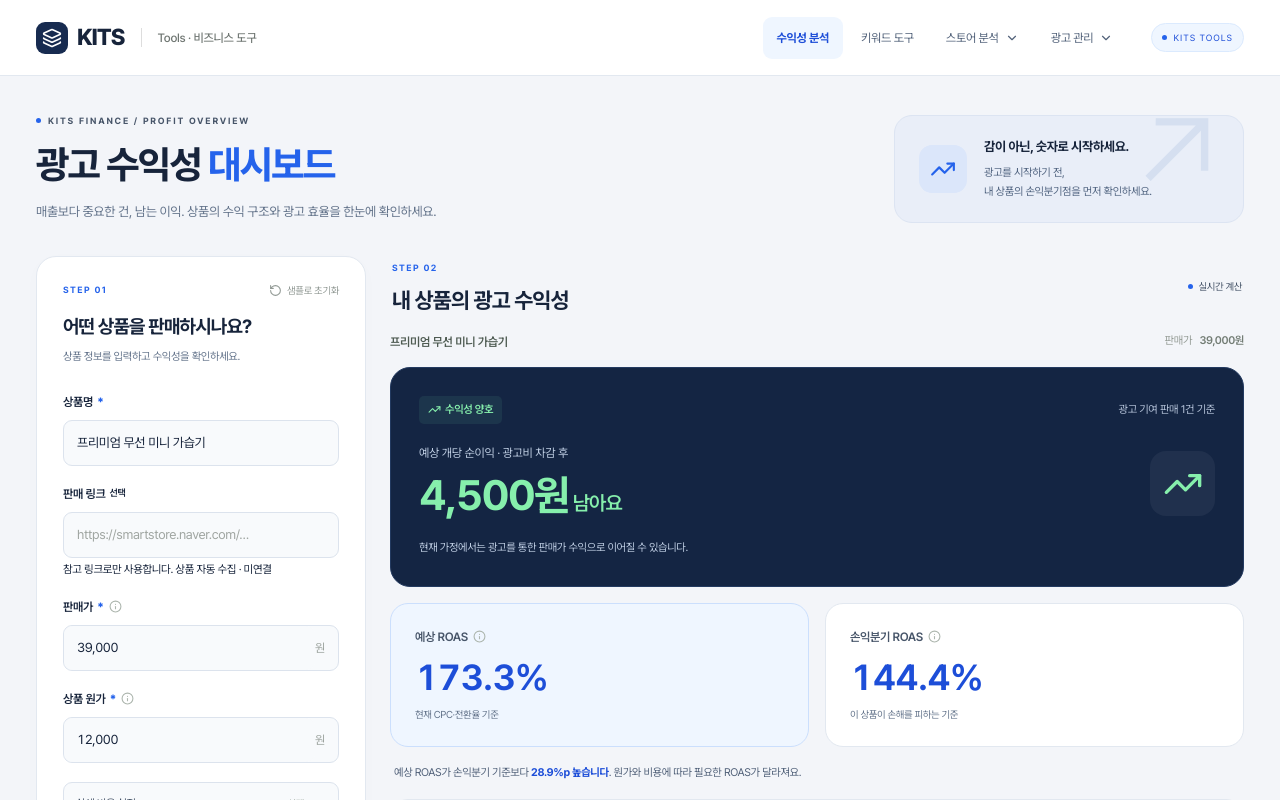
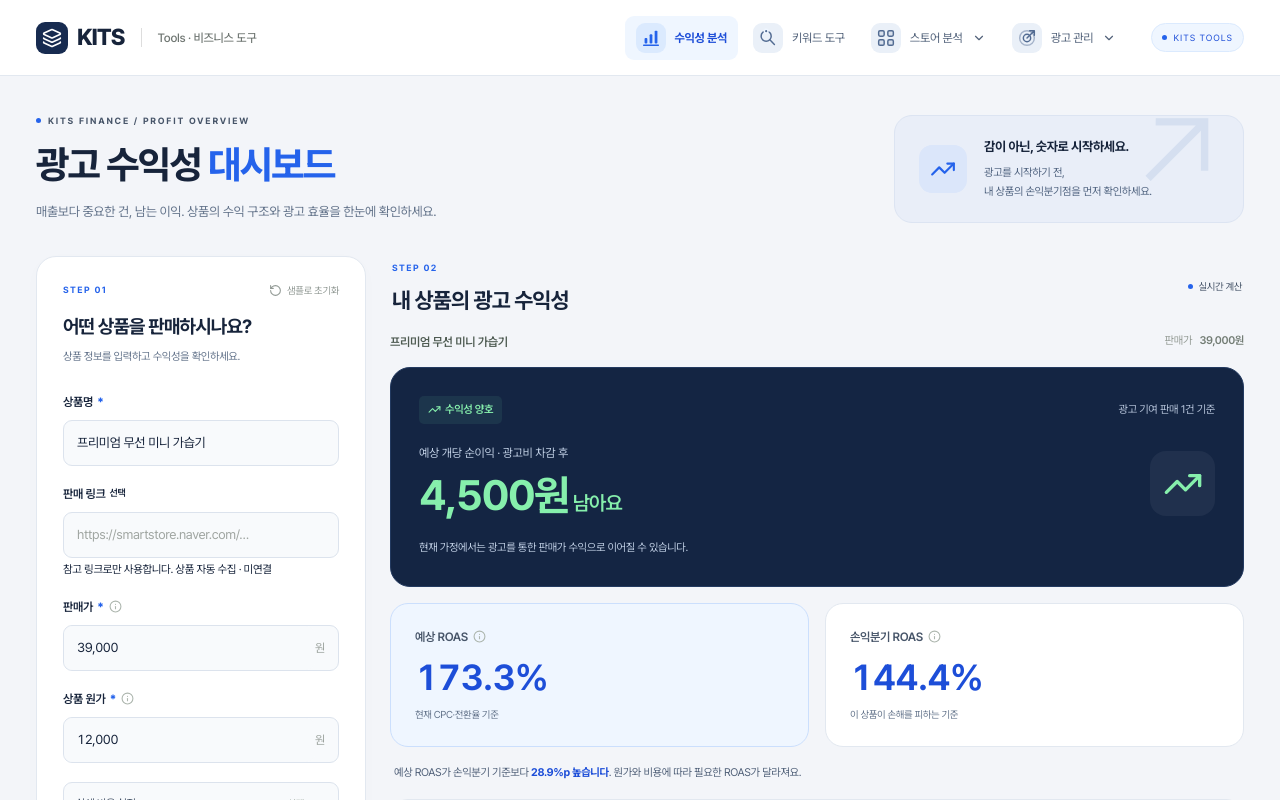
Before and after one commit to heetae1120/Kitsnode, a Next.js app: page /tools in a window 1280 px wide. Shown: the top 800 px of the page. Built offline with nearby package versions, Linux system fonts and the light colour scheme.

Commit message:
Add animated SVG graphics and motion to tool navigation

```diff
--- a/src/app/tools/tools-navigation.css
+++ b/src/app/tools/tools-navigation.css
@@ -40,7 +40,7 @@
 .profit-tool .expanded-tools .tool-nav a:hover,
 .profit-tool .expanded-tools .tool-nav-group > button:hover { background: #f1f5f9; }
 .profit-tool .expanded-tools .tool-nav-group { position: relative; }
-.profit-tool .expanded-tools .tool-nav-group > button[aria-expanded="true"] svg { transform: rotate(180deg); }
+.profit-tool .expanded-tools .tool-nav-group > button[aria-expanded="true"] .tool-nav-chevron { transform: rotate(180deg); }
 .profit-tool .expanded-tools .tool-subnav {
   position: absolute;
   top: calc(100% + 8px);
@@ -105,3 +105,118 @@
   }
   .profit-tool .expanded-tools .tool-mobile-menu { display: block; background: transparent; border: 0; padding: 4px; }
 }
+
+/* Small SVG scenes give each menu its own motion without external assets. */
+.profit-tool .expanded-tools .tool-nav > a,
+.profit-tool .expanded-tools .tool-nav-group > button {
+  position: relative;
+  gap: 9px;
+  padding: 7px 11px;
+  transition: background-color 180ms ease, color 180ms ease, box-shadow 180ms ease;
+}
+.profit-tool .expanded-tools .tool-nav > a:hover,
+.profit-tool .expanded-tools .tool-nav-group > button:hover {
+  background: #eff6ff;
+  box-shadow: 0 3px 12px #2563eb0a;
+}
+.profit-tool .expanded-tools .menu-motion {
+  display: grid;
+  place-items: center;
+  flex: 0 0 30px;
+  width: 30px;
+  height: 30px;
+  border-radius: 9px;
+  color: #526b92;
+  background: #eaf0f8;
+  overflow: hidden;
+  transition: color 200ms ease, background-color 200ms ease, transform 250ms cubic-bezier(.2,.8,.2,1);
+}
+.profit-tool .expanded-tools .menu-motion svg {
+  width: 22px;
+  height: 22px;
+  stroke: currentColor;
+  stroke-width: 1.6;
+  stroke-linecap: round;
+  stroke-linejoin: round;
+}
+.profit-tool .expanded-tools :is(a, button):is(:hover, :focus-visible, [aria-current="page"], [data-active="true"]) .menu-motion {
+  color: #2563eb;
+  background: #dbeafe;
+}
+.profit-tool .expanded-tools :is(a, button):is(:hover, :focus-visible) .menu-motion { transform: translateY(-2px); }
+.profit-tool .expanded-tools .tool-nav-label {
+  position: relative;
+  transition: transform 200ms ease;
+}
+.profit-tool .expanded-tools .tool-nav-label::after {
+  content: "";
+  position: absolute;
+  left: 0;
+  right: 0;
+  bottom: -5px;
+  height: 2px;
+  border-radius: 2px;
+  background: #2563eb;
+  transform: scaleX(0);
+  transform-origin: left;
+  transition: transform 250ms cubic-bezier(.2,.8,.2,1);
+}
+.profit-tool .expanded-tools :is(a, button):is(:hover, :focus-visible) .tool-nav-label::after { transform: scaleX(1); }
+.profit-tool .expanded-tools .glyph-bar { fill: currentColor; stroke: none; transform-origin: 12px 18px; }
+.profit-tool .expanded-tools .bar-one { --glyph-delay: 0ms; }
+.profit-tool .expanded-tools .bar-two { --glyph-delay: 100ms; }
+.profit-tool .expanded-tools .bar-three { --glyph-delay: 200ms; }
+.profit-tool .expanded-tools :is(a, button):is(:hover, :focus-visible) .glyph-bar {
+  animation: kits-bars 1100ms ease-in-out var(--glyph-delay) infinite;
+}
+.profit-tool .expanded-tools .glyph-orbit { transform-origin: 10px 10px; fill: currentColor; stroke: #eff6ff; }
+.profit-tool .expanded-tools :is(a, button):is(:hover, :focus-visible) .glyph-orbit { animation: kits-orbit 1600ms linear infinite; }
+.profit-tool .expanded-tools .glyph-tile { fill: currentColor; fill-opacity: .12; transform-box: fill-box; transform-origin: center; }
+.profit-tool .expanded-tools .tile-one { --glyph-delay: 0ms; }
+.profit-tool .expanded-tools .tile-two { --glyph-delay: 100ms; }
+.profit-tool .expanded-tools .tile-three { --glyph-delay: 300ms; }
+.profit-tool .expanded-tools .tile-four { --glyph-delay: 200ms; }
+.profit-tool .expanded-tools :is(a, button):is(:hover, :focus-visible) .glyph-tile { animation: kits-tiles 1400ms ease-in-out var(--glyph-delay) infinite; }
+.profit-tool .expanded-tools .glyph-ring { opacity: .45; transform-origin: 12px 12px; }
+.profit-tool .expanded-tools .glyph-arrow { stroke-dasharray: 24; stroke-dashoffset: 0; }
+.profit-tool .expanded-tools :is(a, button):is(:hover, :focus-visible) .glyph-ring { animation: kits-target 1400ms ease-in-out infinite; }
+.profit-tool .expanded-tools :is(a, button):is(:hover, :focus-visible) .glyph-arrow { animation: kits-arrow 1400ms ease-in-out infinite; }
+.profit-tool .expanded-tools .tool-nav-chevron { transition: transform 240ms cubic-bezier(.2,.8,.2,1); }
+.profit-tool .expanded-tools .tool-subnav:not([hidden]) { animation: kits-menu-reveal 230ms cubic-bezier(.2,.8,.2,1) both; transform-origin: top center; }
+.profit-tool .expanded-tools .tool-subnav:not([hidden]) a { animation: kits-menu-item 220ms ease-out both; }
+.profit-tool .expanded-tools .tool-subnav a:nth-child(1) { animation-delay: 30ms; }
+.profit-tool .expanded-tools .tool-subnav a:nth-child(2) { animation-delay: 65ms; }
+.profit-tool .expanded-tools .tool-subnav a:nth-child(3) { animation-delay: 100ms; }
+.profit-tool .expanded-tools .tool-subnav a { transition: background-color 160ms ease, color 160ms ease, padding-left 180ms ease; }
+.profit-tool .expanded-tools .tool-subnav a:hover { padding-left: 17px; color: #1d4ed8; }
+.profit-tool .expanded-tools .tool-menu-toggle { display: block; position: relative; width: 22px; height: 22px; }
+.profit-tool .expanded-tools .tool-menu-toggle > span { position: absolute; left: 1px; width: 20px; height: 1.7px; border-radius: 2px; background: currentColor; transition: transform 230ms ease, opacity 160ms ease; }
+.profit-tool .expanded-tools .tool-menu-toggle > span:nth-child(1) { top: 4px; }
+.profit-tool .expanded-tools .tool-menu-toggle > span:nth-child(2) { top: 10px; }
+.profit-tool .expanded-tools .tool-menu-toggle > span:nth-child(3) { top: 16px; }
+.profit-tool .expanded-tools .tool-mobile-menu[aria-expanded="true"] .tool-menu-toggle > span:nth-child(1) { transform: translateY(6px) rotate(45deg); }
+.profit-tool .expanded-tools .tool-mobile-menu[aria-expanded="true"] .tool-menu-toggle > span:nth-child(2) { opacity: 0; transform: scaleX(.3); }
+.profit-tool .expanded-tools .tool-mobile-menu[aria-expanded="true"] .tool-menu-toggle > span:nth-child(3) { transform: translateY(-6px) rotate(-45deg); }
+@keyframes kits-bars { 0%, 100% { transform: scaleY(1); } 45% { transform: scaleY(.45); } }
+@keyframes kits-orbit { to { transform: rotate(360deg); } }
+@keyframes kits-tiles { 0%, 65%, 100% { transform: scale(.95); fill-opacity: .12; } 25% { transform: scale(.76); fill-opacity: .65; } }
+@keyframes kits-target { 0%, 100% { transform: scale(1); opacity: .45; } 50% { transform: scale(.84); opacity: .9; } }
+@keyframes kits-arrow { 0%, 100% { stroke-dashoffset: 0; } 35% { stroke-dashoffset: 24; } 70% { stroke-dashoffset: 0; } }
+@keyframes kits-menu-reveal { from { opacity: 0; transform: translateY(-7px) scale(.98); } to { opacity: 1; transform: translateY(0) scale(1); } }
+@keyframes kits-menu-item { from { opacity: 0; transform: translateY(5px); } to { opacity: 1; transform: translateY(0); } }
+@media (max-width: 1000px) {
+  .profit-tool .expanded-tools .tool-nav.open { animation: kits-menu-reveal 230ms cubic-bezier(.2,.8,.2,1) both; }
+  .profit-tool .expanded-tools .tool-nav.open > a,
+  .profit-tool .expanded-tools .tool-nav.open > .tool-nav-group { animation: kits-menu-item 240ms ease-out both; }
+  .profit-tool .expanded-tools .tool-nav.open > :nth-child(2) { animation-delay: 30ms; }
+  .profit-tool .expanded-tools .tool-nav.open > :nth-child(3) { animation-delay: 60ms; }
+  .profit-tool .expanded-tools .tool-nav.open > :nth-child(4) { animation-delay: 90ms; }
+  .profit-tool .expanded-tools .tool-nav-group > button { justify-content: flex-start; }
+  .profit-tool .expanded-tools .tool-nav-chevron { margin-left: auto; }
+}
+@media (prefers-reduced-motion: reduce) {
+  .profit-tool .expanded-tools *,
+  .profit-tool .expanded-tools *::before,
+  .profit-tool .expanded-tools *::after { animation: none !important; transition: none !important; }
+  .profit-tool .expanded-tools :is(a, button):is(:hover, :focus-visible) .menu-motion { transform: none; }
+}
--- /dev/null
+++ b/src/components/menu-motion.tsx
@@ -0,0 +1,41 @@
+export type MenuMotionKind = "profit" | "keywords" | "store" | "ads";
+
+/** Decorative menu graphics; the adjacent text remains the accessible label. */
+export function MenuMotion({ kind }: { kind: MenuMotionKind }) {
+  return (
+    <span className={`menu-motion menu-motion-${kind}`} aria-hidden="true">
+      <svg viewBox="0 0 24 24" fill="none" focusable="false">
+        {kind === "profit" && (
+          <>
+            <path className="glyph-axis" d="M4 20h16" />
+            <rect className="glyph-bar bar-one" x="5" y="12" width="3" height="6" rx="1" />
+            <rect className="glyph-bar bar-two" x="10.5" y="8" width="3" height="10" rx="1" />
+            <rect className="glyph-bar bar-three" x="16" y="4" width="3" height="14" rx="1" />
+          </>
+        )}
+        {kind === "keywords" && (
+          <>
+            <circle className="glyph-lens" cx="10" cy="10" r="5.5" />
+            <path className="glyph-handle" d="m14 14 5 5" />
+            <g className="glyph-orbit"><circle cx="10" cy="4.5" r="2" /></g>
+          </>
+        )}
+        {kind === "store" && (
+          <>
+            <rect className="glyph-tile tile-one" x="4" y="4" width="6" height="6" rx="1.5" />
+            <rect className="glyph-tile tile-two" x="14" y="4" width="6" height="6" rx="1.5" />
+            <rect className="glyph-tile tile-three" x="4" y="14" width="6" height="6" rx="1.5" />
+            <rect className="glyph-tile tile-four" x="14" y="14" width="6" height="6" rx="1.5" />
+          </>
+        )}
+        {kind === "ads" && (
+          <>
+            <circle className="glyph-ring" cx="12" cy="12" r="8" />
+            <circle className="glyph-target" cx="12" cy="12" r="4" />
+            <path className="glyph-arrow" d="m12 12 8-8m-5 0h5v5" />
+          </>
+        )}
+      </svg>
+    </span>
+  );
+}
--- a/src/components/tools-header.tsx
+++ b/src/components/tools-header.tsx
@@ -2,7 +2,8 @@
 import { useEffect, useRef, useState } from "react";
 import { toolLinks, type ToolId } from "@/lib/tool-navigation";
 import Link from "next/link";
-import { ChevronDown, Layers3, Menu, X } from "lucide-react";
+import { ChevronDown, Layers3 } from "lucide-react";
+import { MenuMotion } from "@/components/menu-motion";
 
 const groups = [
   { id: "store", label: "스토어 분석", ids: ["rankings", "seo", "traffic"] },
@@ -55,7 +56,8 @@ export function ToolsHeader({ active }: { active: ToolId }) {
           const tool = toolLinks.find((item) => item.id === id)!;
           return (
             <Link key={tool.id} href={tool.href} aria-current={active === tool.id ? "page" : undefined} onClick={close}>
-              {tool.id === "keywords" ? "키워드 도구" : tool.label}
+              <MenuMotion kind={tool.id === "profit" ? "profit" : "keywords"} />
+              <span className="tool-nav-label">{tool.id === "keywords" ? "키워드 도구" : tool.label}</span>
             </Link>
           );
         })}
@@ -69,7 +71,9 @@ export function ToolsHeader({ active }: { active: ToolId }) {
               data-active={item.ids.some((id) => id === active) || undefined}
               onClick={() => setGroup(group === item.id ? null : item.id)}
             >
-              {item.label}<ChevronDown size={14} aria-hidden="true" />
+              <MenuMotion kind={item.id} />
+              <span className="tool-nav-label">{item.label}</span>
+              <ChevronDown className="tool-nav-chevron" size={14} aria-hidden="true" />
             </button>
             <div id={`tool-group-${item.id}`} className="tool-subnav" hidden={group !== item.id}>
               {toolLinks.filter((tool) => item.ids.some((id) => id === tool.id)).map((tool) => (
@@ -84,7 +88,7 @@ export function ToolsHeader({ active }: { active: ToolId }) {
       <span className="tool-demo-pill"><span />KITS TOOLS</span>
       <button className="tool-mobile-menu" type="button" aria-label={open ? "메뉴 닫기" : "메뉴 열기"}
         aria-expanded={open} aria-controls="tools-navigation" onClick={() => { setOpen(!open); setGroup(null); }}>
-        {open ? <X /> : <Menu />}
+        <span className="tool-menu-toggle" aria-hidden="true"><span /><span /><span /></span>
       </button>
     </header>
   );
```
